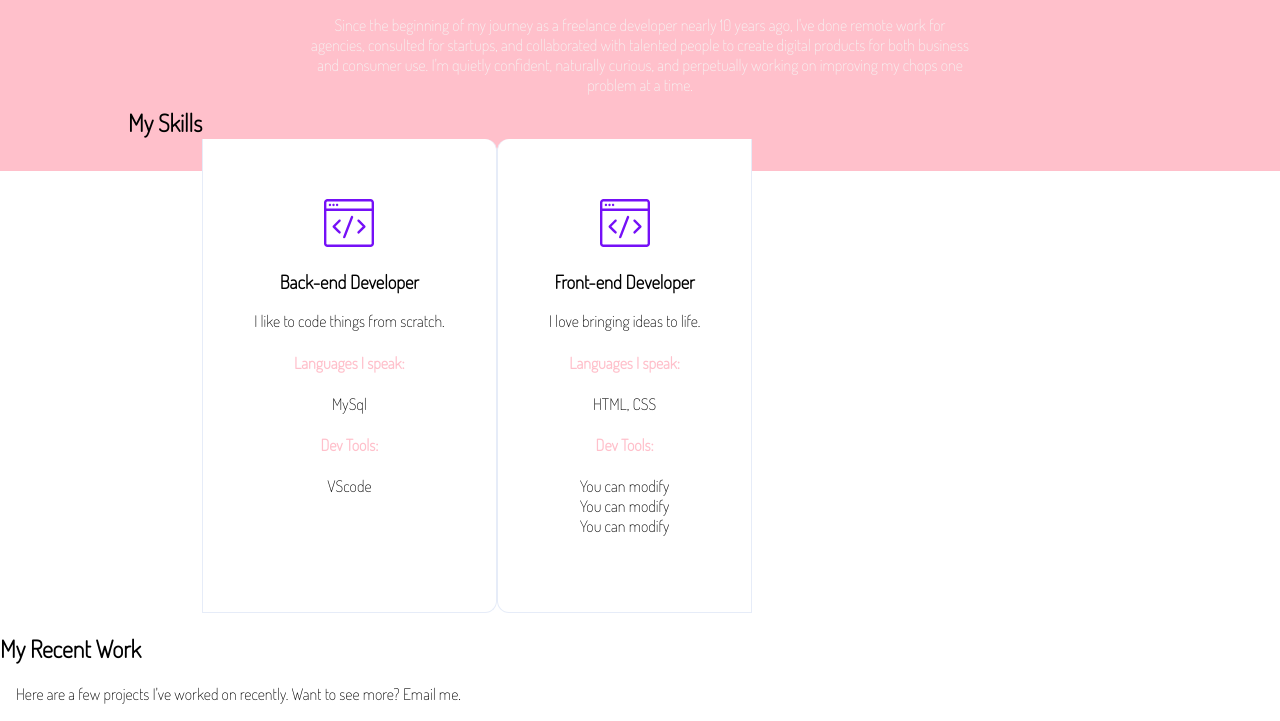
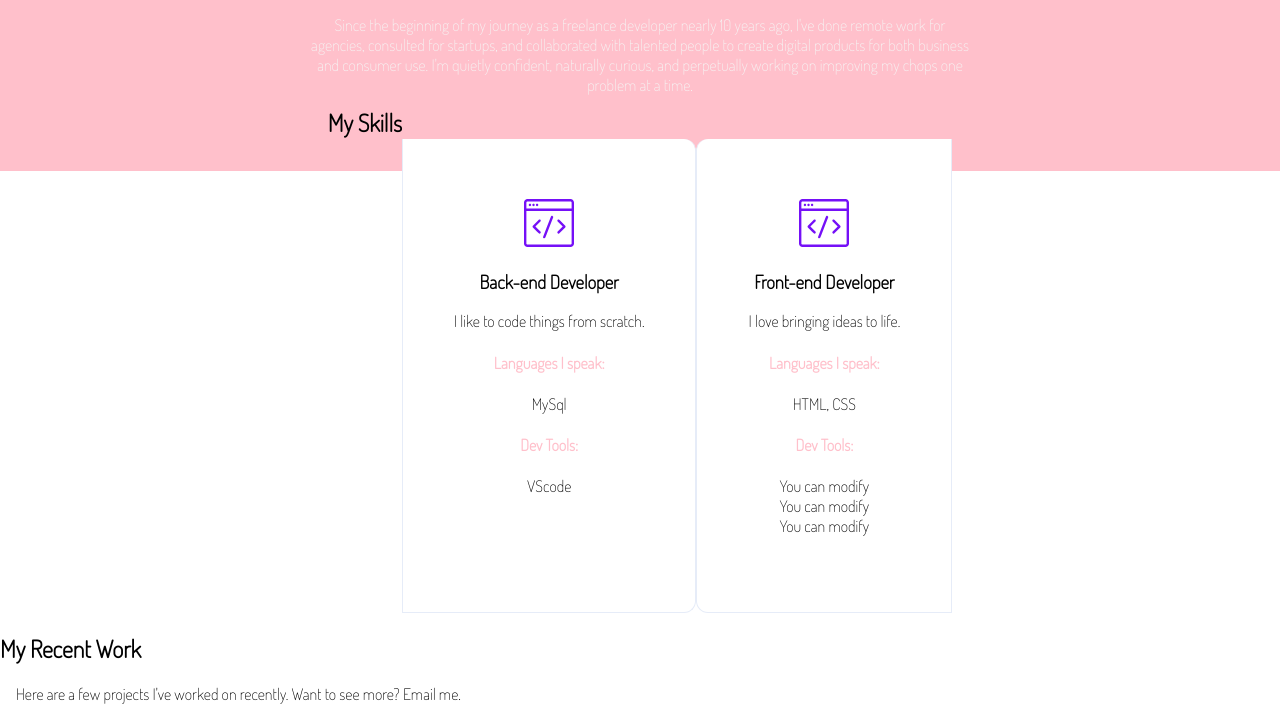
Before and after one commit to WildCodeSchool-2024-09/JS-RemoteFR-Vendangeurs-checkpoint-1, a website: page site/portfolio.html in a window 1280 px wide. Shown: the part 900-1621 px from the top of the page. Drawn offline with Linux system fonts and the light colour scheme.

Commit message:
[feat] : solve step 4

```diff
--- a/site/css/portfolio.css
+++ b/site/css/portfolio.css
@@ -54,17 +54,27 @@ p {
   background-color: var(--lightWildColor);
 }
 
+
 .skills {
+
   margin-top: calc(var(--gutter) * -2);
   border-radius: var(--radius);
   padding: 0 10%;
-  display: flex;
-  flex-direction: row; /* Par défaut, les colonnes sont alignées en ligne (side by side) */
+
+  @media screen and (min-width: 700px){
+    display: flex;
+    flex-wrap: wrap;
+    justify-content: center;
+  }
 }
 
 .skills--title {
   margin: calc(var(--gutter) * -2) 0;
   text-align: var(--textAlign);
+
+  @media screen and (min-width: 700px){
+
+  }
 }
 
 
```
